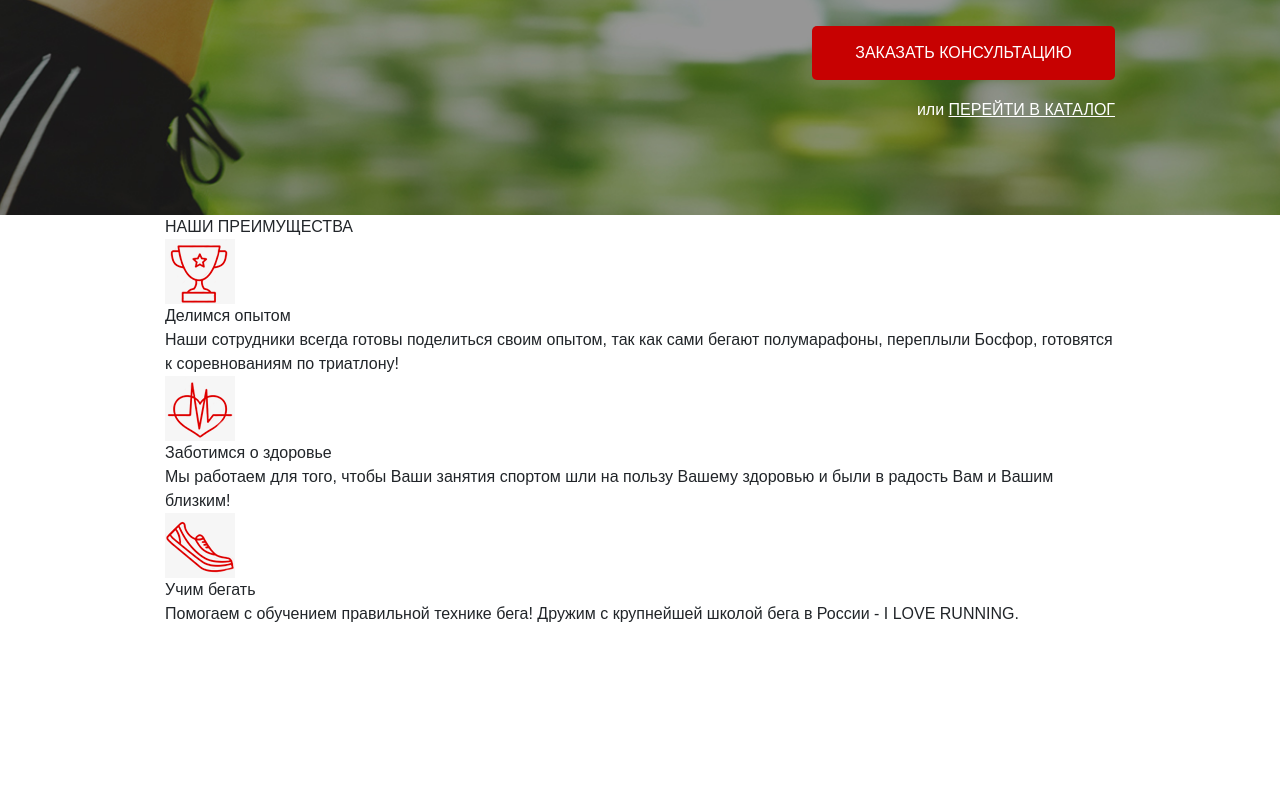
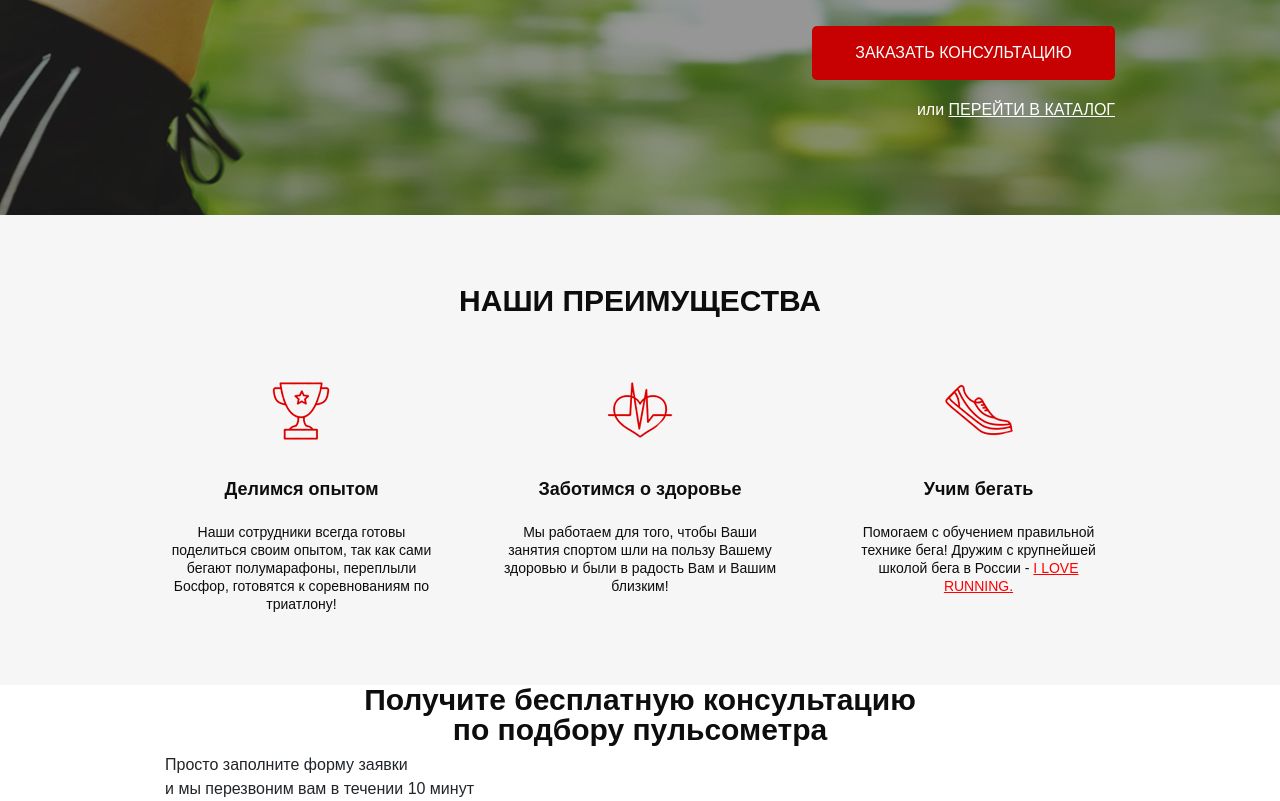
Before and after one commit to ImGulnaska/pulse, a website: page src/index.html in a window 1280 px wide. Shown: the part 465-1266 px from the top of the page. Before the commit the page ends 1091 px from the top, so only its background shows below. Drawn offline with Linux system fonts and the light colour scheme.

Commit message:
add 3rd screen

```diff
--- a/src/index.html
+++ b/src/index.html
@@ -54,7 +54,7 @@
 
     <div class="advantages">
         <div class="container">
-            <div class="advantages__header">НАШИ ПРЕИМУЩЕСТВА</div>
+            <h2 class="title">НАШИ ПРЕИМУЩЕСТВА</h2>
             <div class="advantages__wrapper">
                 <div class="advantages__card">
                     <div class="advantages__icon">
@@ -81,5 +81,16 @@
         </div>
     </div>
 
+    <div class="consultation">
+        <div class="container">
+            <h2 class="title">
+                Получите бесплатную консультацию <br> по подбору пульсометра
+            </h2>
+            <div class="consultation__descr">
+                Просто заполните форму заявки <br> и мы перезвоним вам в течении 10 минут
+            </div>
+        </div>
+    </div>
+
 </body>
 </html>
--- a/src/sass/blocks/_advantages.scss
+++ b/src/sass/blocks/_advantages.scss
@@ -0,0 +1,37 @@
+.advantages {
+    min-height: 470px;
+    padding: 71px 0 64px 0;
+    background-color: #F6F6F6;
+    &__wrapper {
+        display: flex;
+        justify-content: space-between;
+        margin-top: 60px;
+    }
+    &__icon {
+        img {
+            display: block;
+            margin: 0 auto;
+        }
+    }
+    &__title {
+        margin-top: 35px;
+        font-weight: 700;
+        font-size: 18px;
+        text-align: center;
+        color: #0d0d0d;
+    }
+    &__text {
+        width: 273px;
+        margin-top: 20px;
+        font-weight: 300;
+        font-size: 14px;
+        line-height: 129%;
+        text-align: center;
+        color: #0d0d0d;
+        span {
+            text-decoration: underline;
+            text-decoration-skip-ink: none;
+            color: #f00;
+        }
+    }
+}
--- a/src/sass/blocks/_promo.scss
+++ b/src/sass/blocks/_promo.scss
@@ -1,7 +1,7 @@
 .promo{
     min-height: 650px;
     padding: 21px 0 93px 0;
-    background: url(../../img/main_bg.png) center (center/cover) no-repeat;
+    background: url(../img/main_bg.png) center (center/cover) no-repeat;
     &__wrapper {
         display: flex;
         flex-direction: column;
--- /dev/null
+++ b/src/sass/blocks/_titles.scss
@@ -0,0 +1,7 @@
+h2.title {
+    font-weight: 700;
+    font-size: 30px;
+    line-height: 100%;
+    text-align: center;
+    color: #0d0d0d;
+}
--- a/src/sass/style.scss
+++ b/src/sass/style.scss
@@ -8,6 +8,9 @@
     margin: 0 auto;
 }
 
+
 @import 'blocks/promo';
 @import 'blocks/header';
 @import 'blocks/buttons';
+@import 'blocks/advantages';
+@import 'blocks/titles'
```
Also changed, not shown: src/css/style.min.css.
